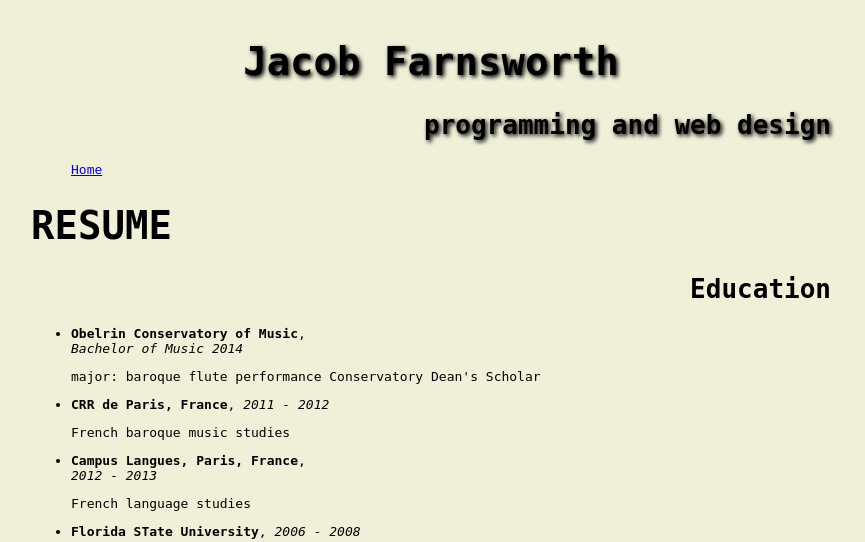
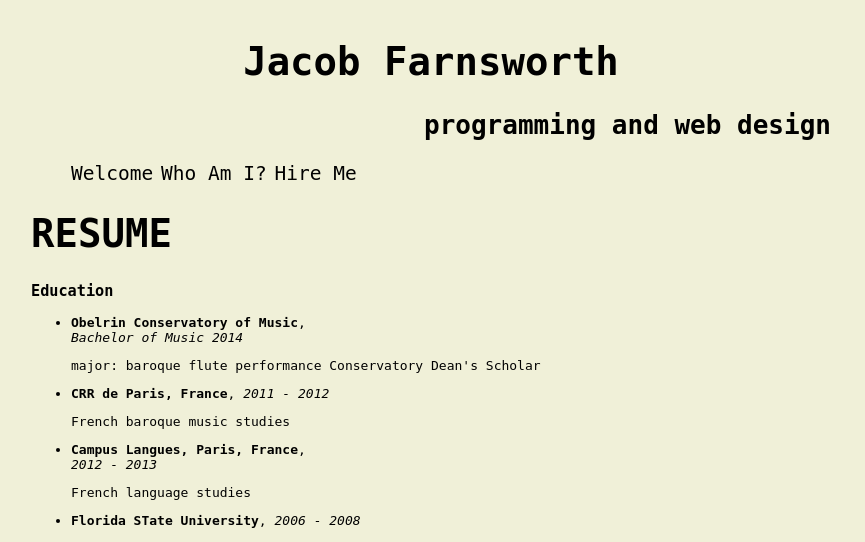
Before and after one commit to baroquebloke/flaskr, a Flask app: page /resume in a window 1280 px wide. Shown: the top 542 px of the page, without its empty margins (209-1074 px from the left). Run offline with Flask 2, Linux system fonts and the light colour scheme.

Commit message:
more simple styles, added links

```diff
--- a/static/style.css
+++ b/static/style.css
@@ -11,10 +11,15 @@ html, body {
 
 .header {
   text-align: center;
-  text-shadow: 2px 2px 4px #000;
   width: 100%;
   float: left;
   clear: both;
+}
+
+a {
+  text-decoration: none;
+  color: #000;
+  font-size: 150%;
 }
 
 h1 {
@@ -28,6 +33,7 @@ h2 {
 
 
 #menu {
+
 }
 
 .page-content{
--- a/templates/layouts/base.html
+++ b/templates/layouts/base.html
@@ -16,7 +16,9 @@
       <div id="menu">
         <menu>
           <span>
-            <a href="/wtf/why?/index">Home</a>
+            <a href="/">Welcome</a>
+            <a href="/about_me">Who Am I?</a>
+            <a href="/resume">Hire Me</a>
           </span>
         </menu>
       </div>
--- a/templates/pages/resume.html
+++ b/templates/pages/resume.html
@@ -5,10 +5,10 @@
 <h1>
   RESUME
 </h1>
-<h2>
+<h3>
   Education
-</h2>
-<ul>
+</h3>
+  <ul>
   <li>
     <b>Obelrin Conservatory of Music</b>,<br><i>Bachelor of Music 2014</i>
     <p>major: baroque flute performance
```
